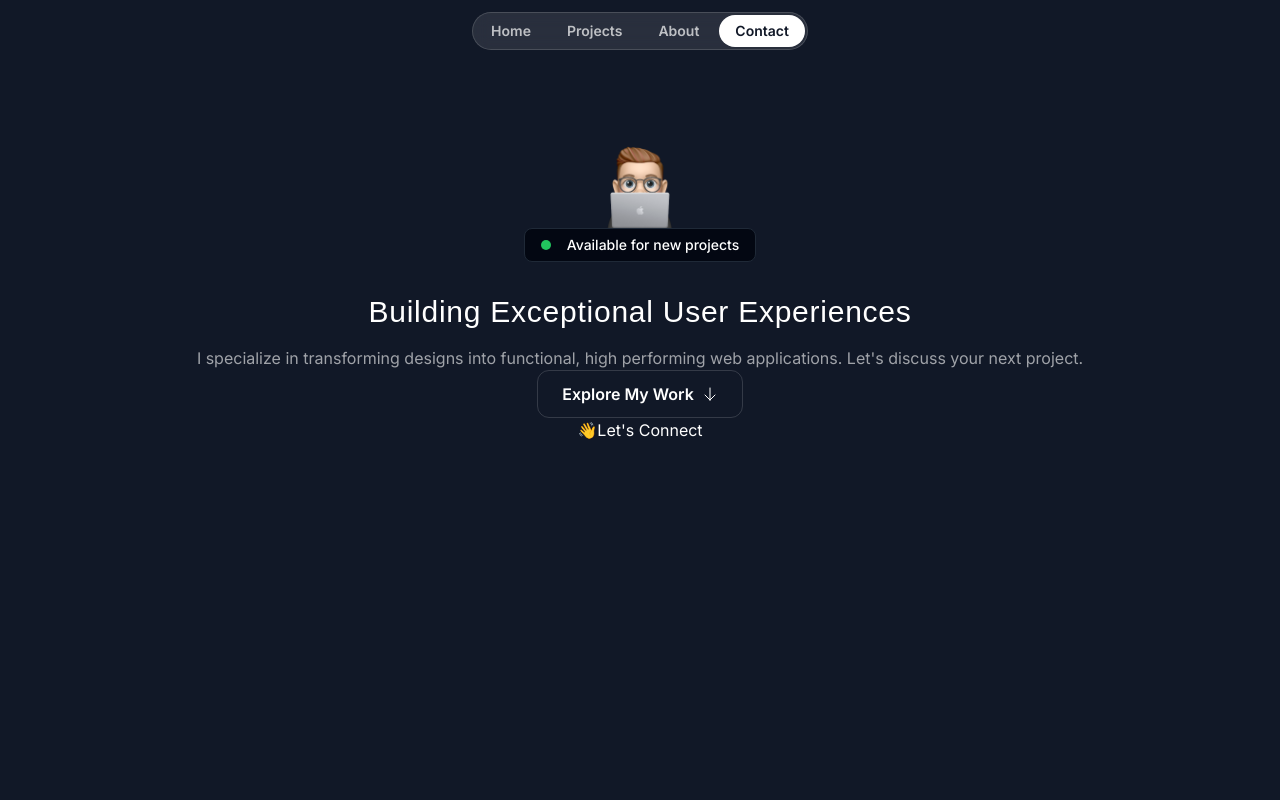
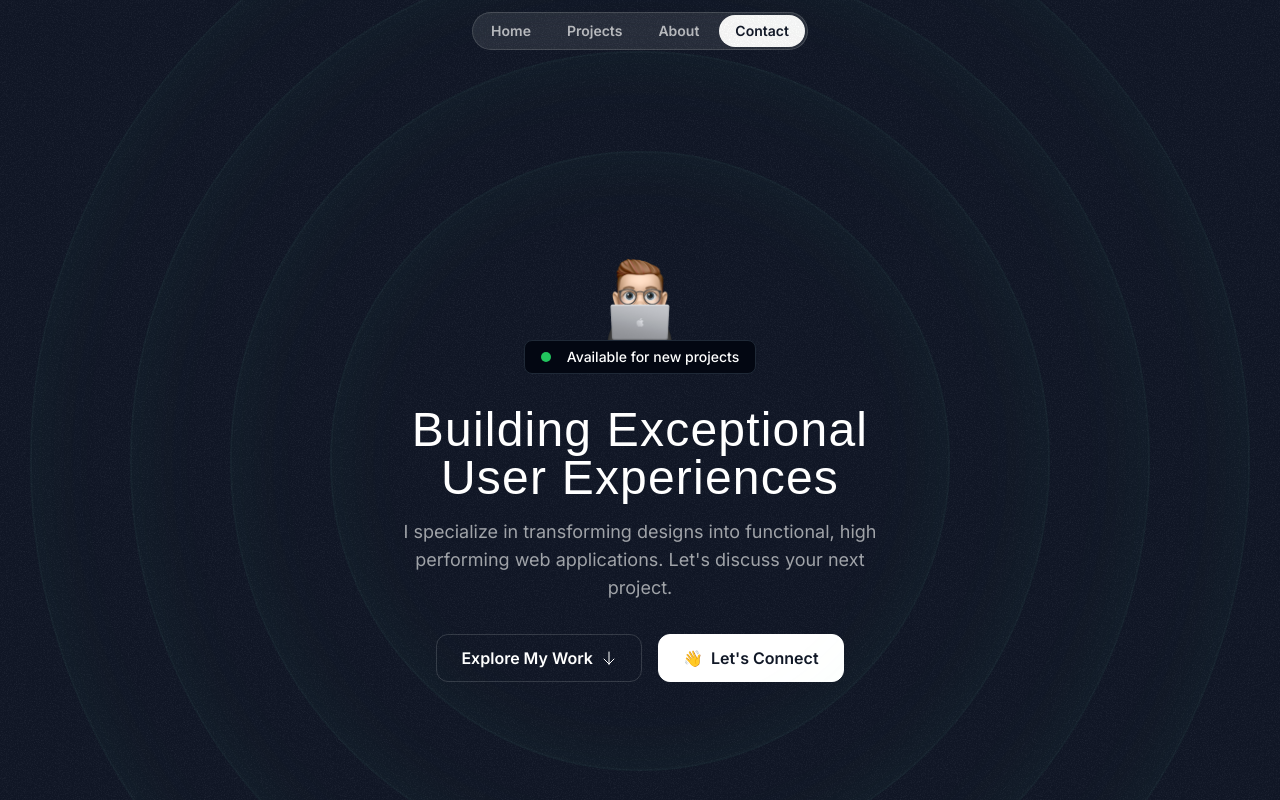
Before and after one commit to ArfinHasib/PortfolioV2025, a Next.js app: page / in a window 1280 px wide. Shown: the top 800 px of the page. Built offline with nearby package versions, Linux system fonts and the light colour scheme; a web font is replaced by a local one.

Commit message:
Rings Effect

```diff
--- a/src/app/globals.css
+++ b/src/app/globals.css
@@ -6,4 +6,8 @@
 	.nav-item {
 		@apply px-4 py-1.5 rounded-full text-white/70 text-sm font-semibold hover:bg-white/10 hover:text-white transition duration-300;
 	}
+
+	.hero-ring {
+		@apply absolute inset-0 border-2 top-1/2 left-1/2 -translate-x-1/2 -translate-y-1/2 rounded-full border-emerald-300/5 shadow-[0_0_80px_inset] shadow-emerald-300/5;
+	}
 }
--- a/src/sections/Hero.tsx
+++ b/src/sections/Hero.tsx
@@ -1,10 +1,23 @@
 import memojiImage from '@/assets/images/memoji-computer.png';
 import Image from 'next/image';
 import ArrowDown from '@/assets/icons/arrow-down.svg';
+import grainImage from '@/assets/images/grain.jpg';
 
 export const HeroSection = () => {
 	return (
-		<div className="py-32 ">
+		<div className="py-32 md:py-48 lg:py-60 relative z-0">
+			<div
+				className="absolute inset-0 -z-30 opacity-5"
+				style={{
+					backgroundImage: `url(${grainImage.src})`,
+				}}
+			></div>
+			{/* Rings */}
+			<div className="size-[620px] hero-ring"></div>
+			<div className="size-[820px] hero-ring"></div>
+			<div className="size-[1020px] hero-ring"></div>
+			<div className="size-[1220px] hero-ring"></div>
+			{/* Rings */}
 			<div className="container">
 				<div className="flex flex-col items-center">
 					<Image src={memojiImage} className="size-[100px]" alt="Person peeking from behind laptop" />
@@ -13,21 +26,23 @@ export const HeroSection = () => {
 						<div className="text-sm font-medium">Available for new projects</div>
 					</div>
 				</div>
-				<h1 className="font-serif text-3xl text-center mt-8 tracking-wide">
-					Building Exceptional User Experiences
-				</h1>
-				<p className="mt-4 text-center text-white/60">
-					I specialize in transforming designs into functional, high performing web applications. Let's
-					discuss your next project.
-				</p>
-				<div className="flex flex-col items-center">
+				<div className="max-w-lg mx-auto">
+					<h1 className="font-serif text-3xl md:text-5xl text-center mt-8 tracking-wide">
+						Building Exceptional User Experiences
+					</h1>
+					<p className="mt-4 text-center text-white/60 md:text-lg">
+						I specialize in transforming designs into functional, high performing web applications. Let's
+						discuss your next project.
+					</p>
+				</div>
+				<div className="flex flex-col md:flex-row items-center mt-8 gap-4 justify-center">
 					<button className="inline-flex items-center gap-2 border border-white/15 px-6 h-12 rounded-xl">
 						<span className="font-semibold">Explore My Work</span>
 						<ArrowDown className="size-4" />
 					</button>
-					<button>
+					<button className="inline-flex gap-2 items-center border border-white bg-white text-gray-900 h-12 px-6 rounded-xl">
 						<span>👋</span>
-						<span>Let's Connect</span>
+						<span className="font-semibold">Let's Connect</span>
 					</button>
 				</div>
 			</div>
```
